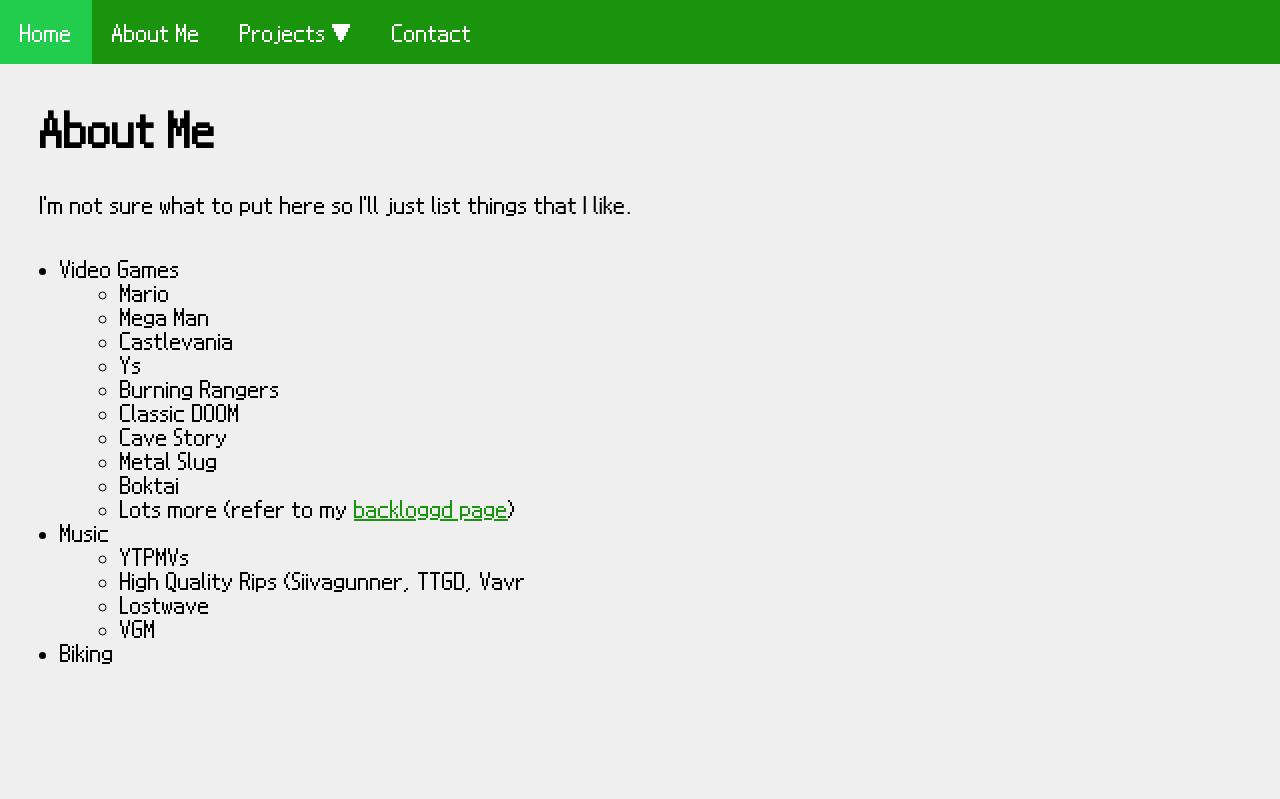
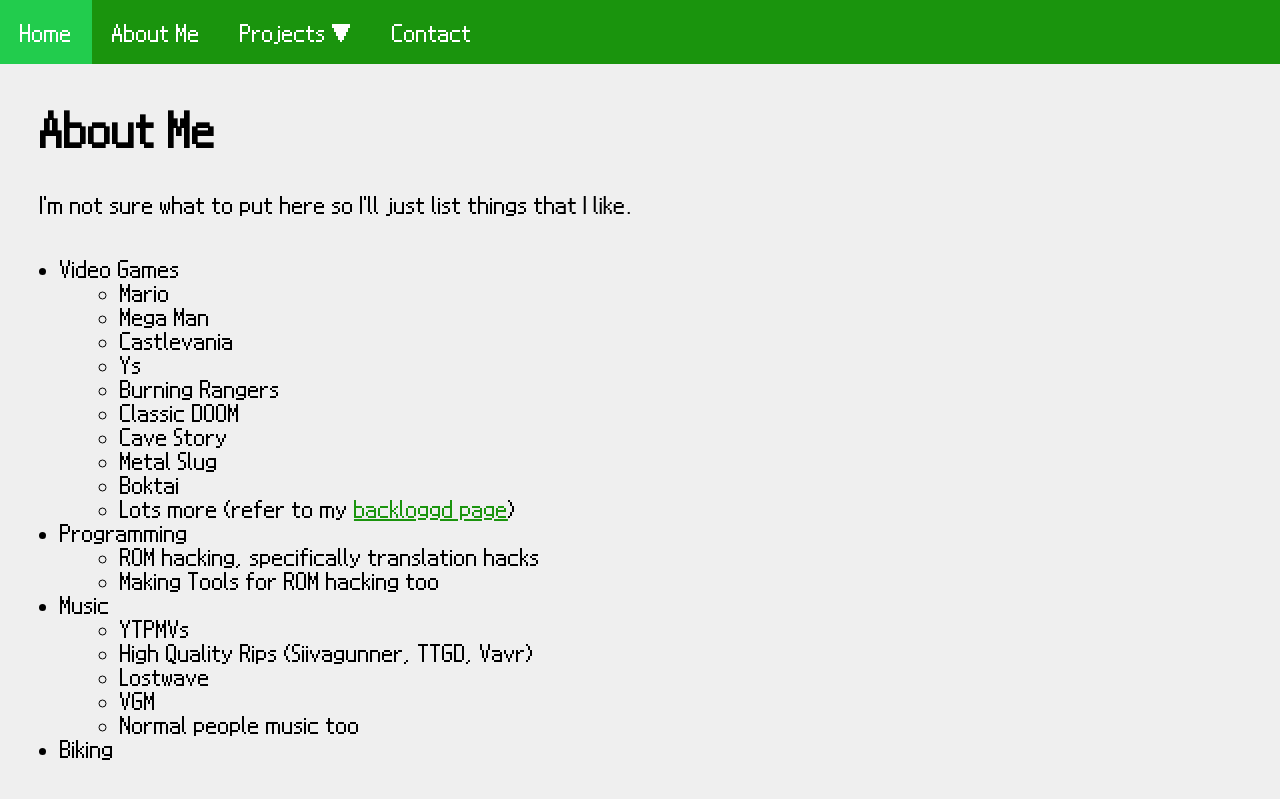
Before and after one commit to Kaisaan/kaisaan.github.io, a Jekyll site: the page built from pages/about.html, in a window 1280 px wide. Shown: the top 799 px of the page. Built offline with Jekyll 4.4.1, drawn with Linux system fonts in a browser that asks for light colours; some web fonts are replaced.

Commit message:
Update likes and projects

```diff
--- a/_includes/nav.html
+++ b/_includes/nav.html
@@ -8,6 +8,7 @@
                 <div class="dropdown-content">
                   <a href="/pages/dds">Digital Devil Story</a>
                   <a href="/pages/docs">Documents</a>
+                  <a href="https://github.com/Kaisaan/projects">W. I. P. Projects</a>
                 </div>
               </div>
             <li class="navstd"><a href="/pages/contact">Contact</a></li>
--- a/pages/about.html
+++ b/pages/about.html
@@ -21,11 +21,19 @@ description: About Kaisaan
         <li>Boktai</li>
         <li>Lots more (refer to my <a href="https://www.backloggd.com/u/Kaisaan/" target="_blank">backloggd page</a>)</li>
     </ul></li>
+
+    <li>Programming<ul>
+        <li>ROM hacking, specifically translation hacks</li>
+        <li>Making Tools for ROM hacking too</li>
+    </ul></li>
+
     <li>Music<ul>
         <li>YTPMVs</li>
-        <li>High Quality Rips (Siivagunner, TTGD, Vavr</li>
+        <li>High Quality Rips (Siivagunner, TTGD, Vavr)</li>
         <li>Lostwave</li>
         <li>VGM</li>
+        <li>Normal people music too</li>
     </ul></li>
+
     <li>Biking</li>
 </ul>
```
